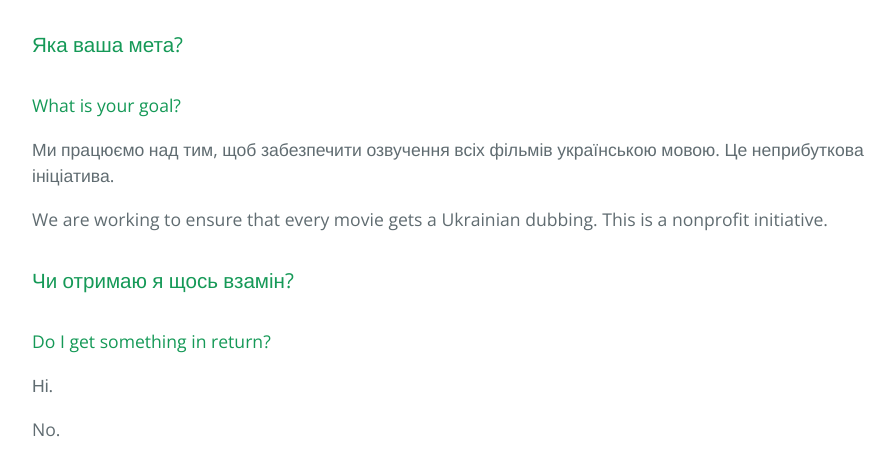
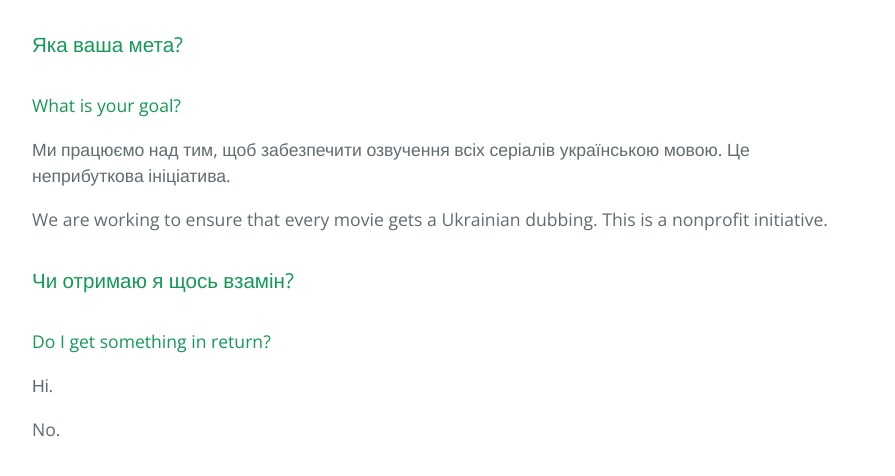
Before and after one commit to studia/series-dubbing, a plain HTML site: page index.html in a window 1280 px wide. Shown: the part 810-1286 px from the top of the page, without its empty margins (192-1087 px from the left). Drawn offline with nearby package versions, Linux system fonts and the light colour scheme.

Commit message:
Update index.html

```diff
--- a/index.html
+++ b/index.html
@@ -62,7 +62,7 @@
         <h3><a class="anchor" href="#welcome-to-github-pages" aria-hidden="true"><span class="octicon octicon-link"></span></a>Яка ваша мета?</h3>
         <h4>What is your goal?</h4>
 
-        <p>Ми працюємо над тим, щоб забезпечити озвучення всіх фільмів українською мовою. Це неприбуткова ініціатива.</p>
+        <p>Ми працюємо над тим, щоб забезпечити озвучення всіх серіалів українською мовою. Це неприбуткова ініціатива.</p>
 
         <p>We are working to ensure that every movie gets a Ukrainian dubbing. This is a nonprofit initiative.</p>
 
```
